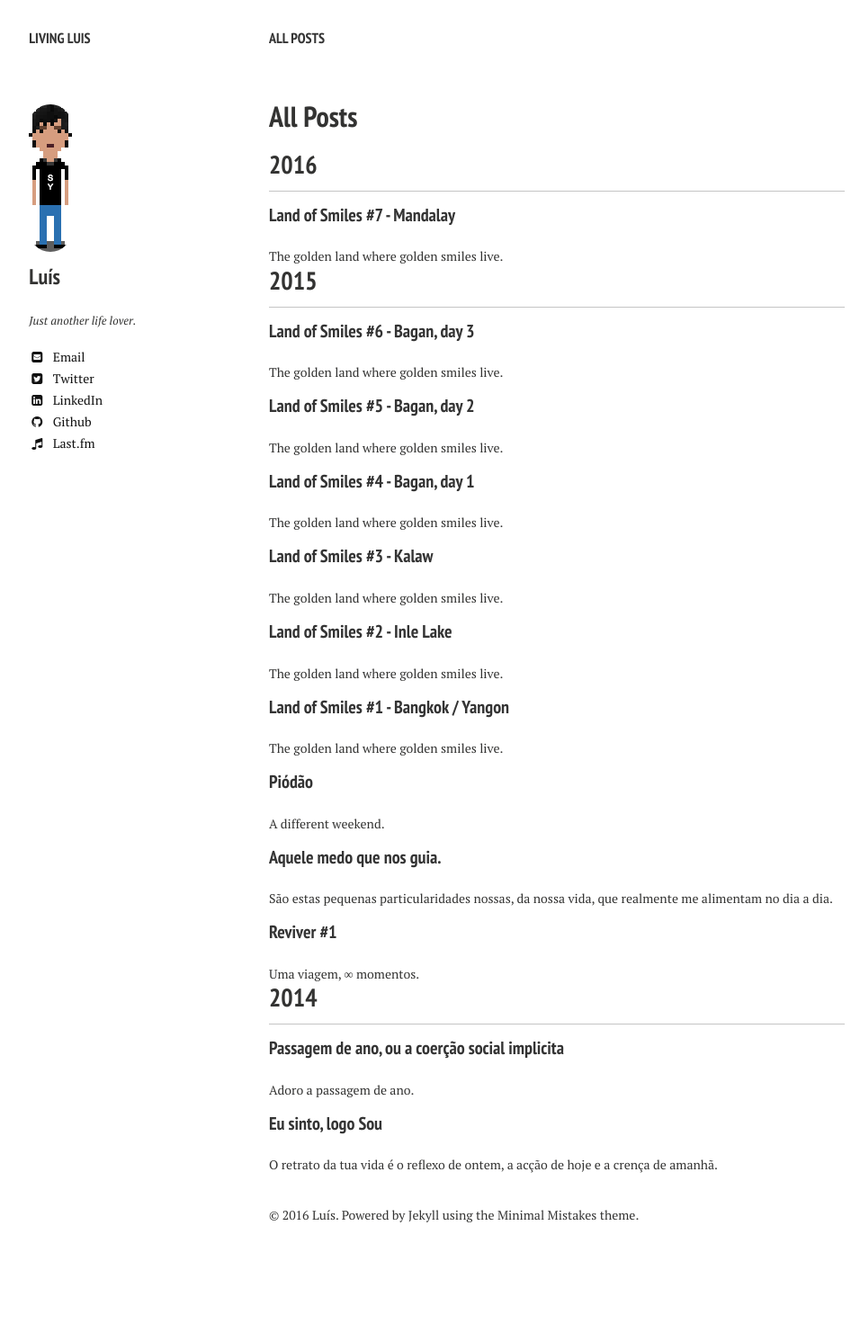
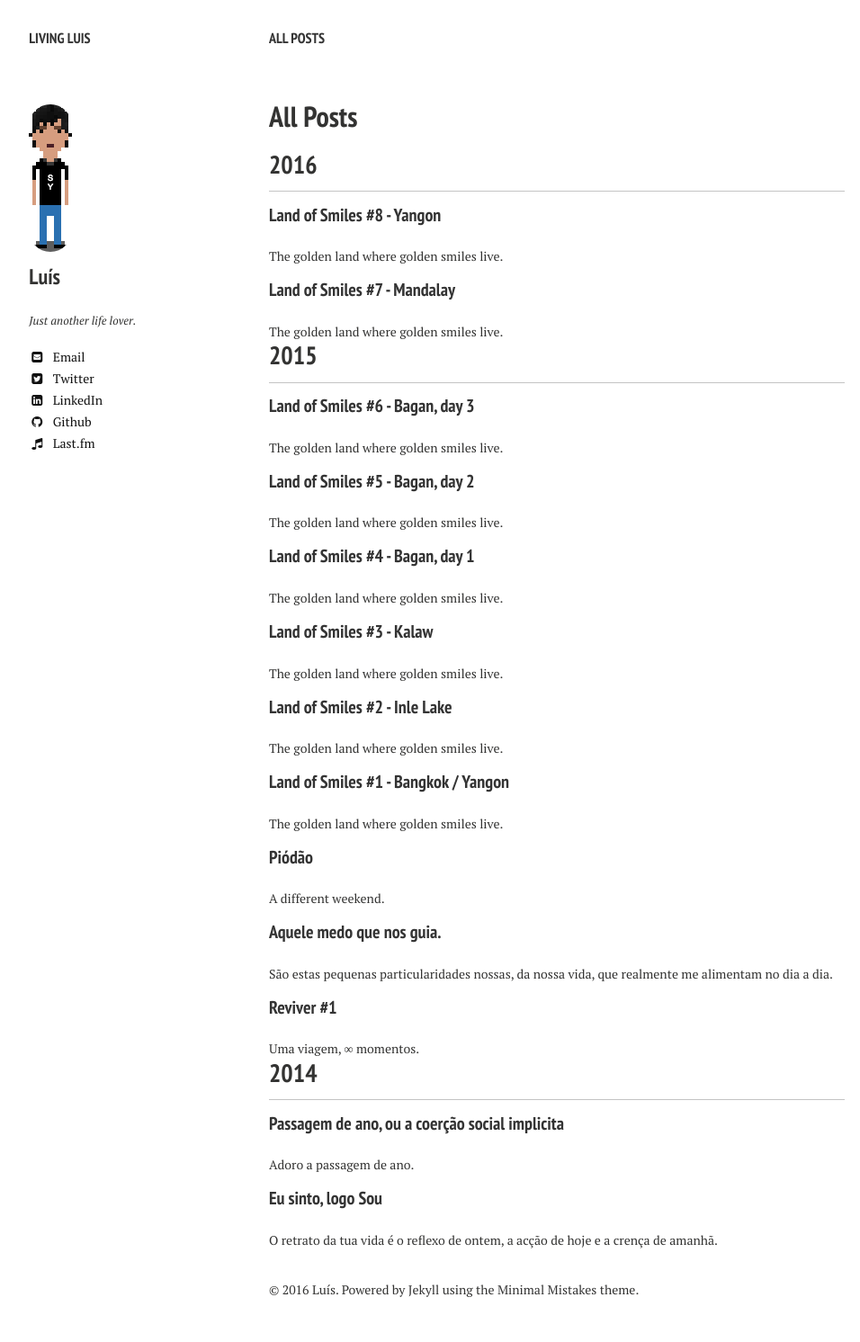
Before and after one commit to luiscspinho/luiscspinho.github.io, a Jekyll site: the page built from posts/index.md, in a window 1280 px wide. Shown: the whole page at 90% size, without its empty margins (21-977 px from the left). Built offline with Jekyll 4.4.1, drawn with Linux system fonts in a browser that asks for light colours; nearby versions of some CDN libraries; before the commit the page ends 1409 px from its top, so only the background shows below that; some of the changed lines change nothing that is shown.

Commit message:
Yangon final days

```diff
--- a/_config.yml
+++ b/_config.yml
@@ -2,14 +2,14 @@
 
 title:            Living Luis
 locale:           en_US
-#url:              http://localhost:4000
-url:              http://luiscspinho.github.io
+url:              http://localhost:4000
+#url:              http://luiscspinho.github.io
 
 # Jekyll configuration
 
 permalink:   /:categories/:title/
 markdown:    kramdown
-highlighter: rouge
+highlighter: pygments
 sass:
   sass_dir: _sass
   style: compressed
--- /dev/null
+++ b/_posts/2016-05-20-Land-of-Smiles-8.md
@@ -0,0 +1,49 @@
+---
+layout: post
+title: "Land of Smiles #8 - Yangon"
+author: luis
+modified:
+excerpt: "The golden land where golden smiles live."
+tags: [memory, life, hapiness]
+image:
+  feature: .JPG
+---
+
+Here we are, back to the starting point with our flight scheduled for 2 days from today. The train arrived at around 9am to the station, and fortunately nothing bad happened, we were just super tired. The first thing we had to do was to search some place to stay the remaining nights. I must say that for the price we got (roughly 18-20$ per night) we got one of the best places to stay in Myanmar. And if we take into consideration that we were in the capital during the most important festivity of the year, I should say that we got the room without any trouble.
+
+The first of the three days in Yangon was a waste. We should have stayed at the guest house to have some rest after that troublesome night, but instead we decided to head out and hang around the city (we actually went quite far from the city center). The festival was at full throttle, but in Yangon was softer than in Mandalay because motorcycles can't ride there. However, as I said, not resting on that morning was a big mistake because we were very tired and with little patience to get wet every 100m while always smiling to everyone that approached us.
+
+We ended up enjoying our morning just resting our bodies. After lunch we took the <i>circular train</i>, a train that rides a circle around the city passing through a lot of rural areas otherwise unseen while walking around. Of course that we found a lot of tourists there, even a monk sitting in front of us enjoying the ride. Since the <b>Thingyan</b> was still on it was super normal to people throw buckets of water through the windows in every train stop. We got king of lucky to be sitting in front of a monk because, as a sign of respect, people should not throw water and get the monk wet.
+
+<figure>
+	<a href="../images/myanmar/7Yangon/circular.JPG"><img src="../images/myanmar/7Yangon/circular.JPG"></a>
+	<figcaption>On the circular train.</figcaption>
+</figure>
+
+On the afternoon we hung around the city centre as there was a stage with a lot of animation for the national tv. The big difference between Mandalay and Yangon is that while in Mandalay was a big bunch of teenagers getting drunk and driving around the city in their motorcycles, in Yangon it felt more like a family environment. However, as in every place where people get drunk, a fight exploded from nowhere between a guy and what seemed to some people from a stand that was selling stuff.
+Guys running, beating each other, chairs hitting a guy's back, tables flying, everything you could think of in a space of 2 minutes. I tried to understand what was that about, but my conversation with a local went something like this:
+
+"Hey, you know what happened?"
+
+"Yes!"
+
+"What happened?"
+
+"Yes!"
+
+I could only follow with a smile...
+
+<figure>
+	<a href="../images/myanmar/7Yangon/yangon.JPG"><img src="../images/myanmar/7Yangon/yangon.JPG"></a>
+	<figcaption>On the festivities.</figcaption>
+</figure>
+
+<figure>
+	<a href="../images/myanmar/7Yangon/yangon2.JPG"><img src="../images/myanmar/7Yangon/yangon2.JPG"></a>
+	<figcaption>On the festivities 2.</figcaption>
+</figure>
+
+<figure>
+	<a href="../images/myanmar/7Yangon/yangon3.JPG"><img src="../images/myanmar/7Yangon/yangon3.JPG"></a>
+	<figcaption>On the festivities 3.</figcaption>
+</figure>
```
Also changed, not shown: images/myanmar/7Yangon/circular.JPG (added), images/myanmar/7Yangon/yangon.JPG (added), images/myanmar/7Yangon/yangon2.JPG (added), images/myanmar/7Yangon/yangon3.JPG (added), 2 other files.
